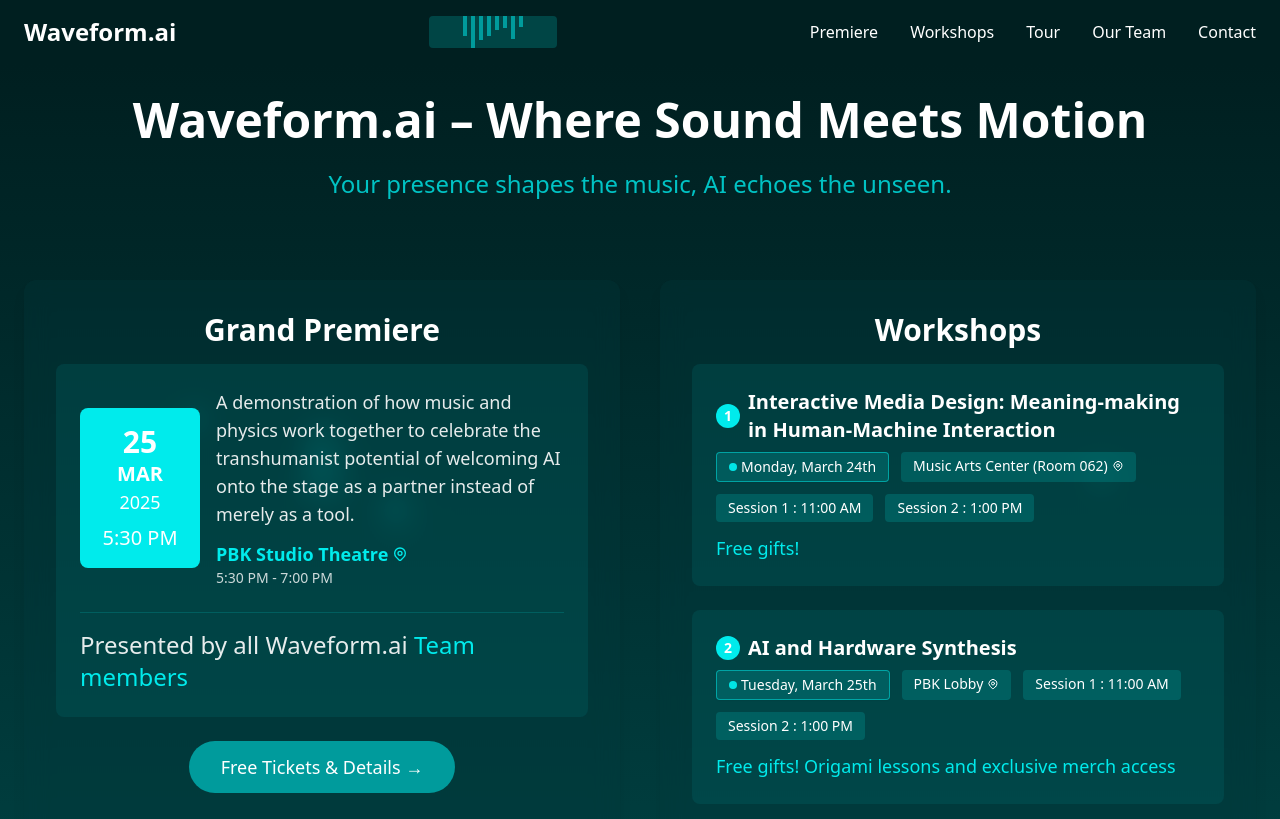
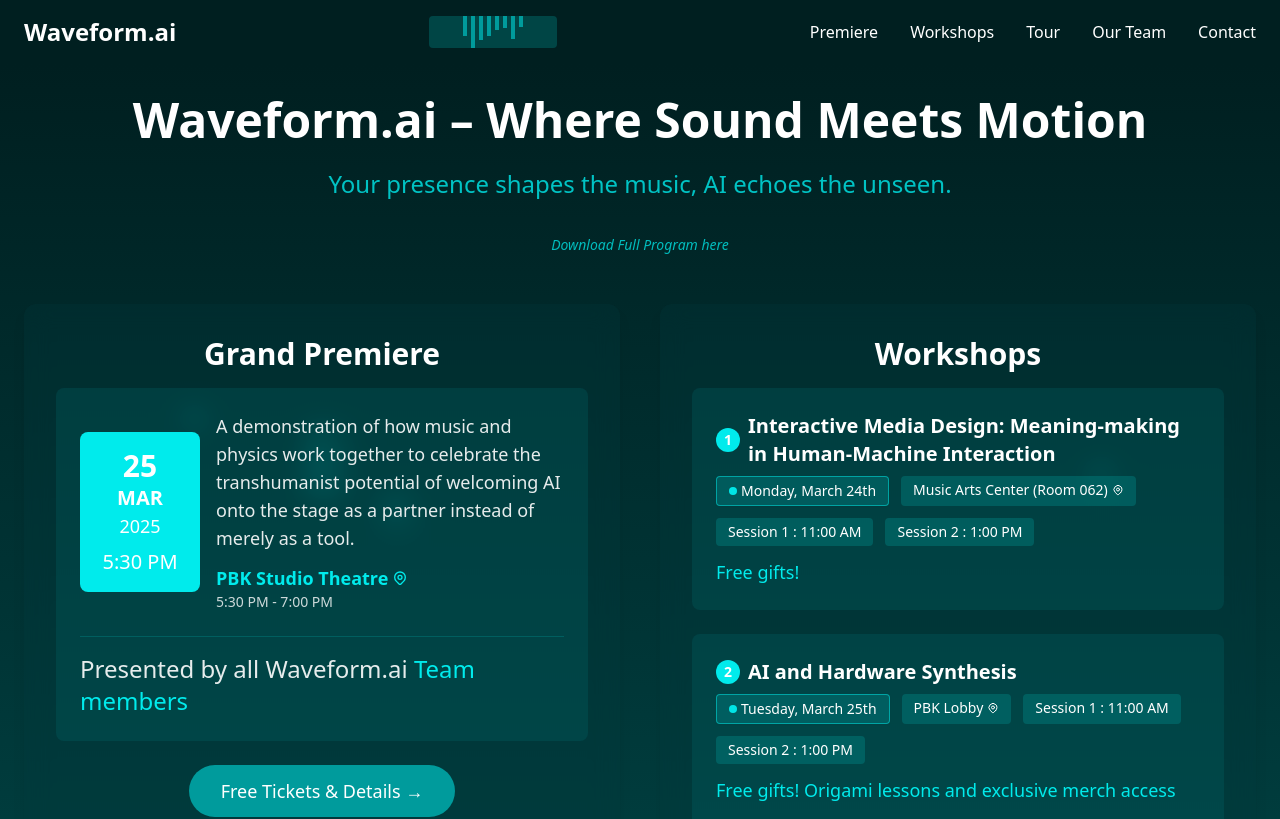
Before and after one commit to CTlandu/waveform.ai_colin_copy, a React (Vite) app in the folder frontend/: page / in a window 1280 px wide. Shown: the top 819 px of the page. Built offline with nearby package versions, Linux system fonts and the light colour scheme.

Commit message:
Update: program pdf and links added to landing & premiere pages

```diff
--- a/frontend/src/Pages/LandingPage.jsx
+++ b/frontend/src/Pages/LandingPage.jsx
@@ -12,7 +12,7 @@ const LandingPage = () => {
       <FloatingBubbles />
 
       {/* Hero Section */}
-      <section className="relative py-8 px-6">
+      <section className="relative pt-8 px-6">
         <div className="max-w-7xl mx-auto">
           <div className="text-center">
             {/* Main Title and Description */}
@@ -22,6 +22,16 @@ const LandingPage = () => {
             <p className="text-2xl text-primary-90/80 max-w-2xl mx-auto">
               Your presence shapes the music, AI echoes the unseen.
             </p>
+          </div>
+          <div className="text-center mt-8">
+            <a
+              href="/src/assets/Waveform.ai_ProgramFINAL.pdf"
+              className="text-primary-60 hover:text-primary-90 transition-colors text-sm italic"
+              target="_blank"
+              rel="noopener noreferrer"
+            >
+              Download Full Program here
+            </a>
           </div>
         </div>
       </section>
--- a/frontend/src/Pages/PremierePage.jsx
+++ b/frontend/src/Pages/PremierePage.jsx
@@ -39,6 +39,16 @@ const PremierePage = () => {
                     Free gifts for all attendees
                   </span>
                 </div>
+              </div>
+              <div className="text-center mt-4">
+                <a
+                  href="/src/assets/Waveform.ai_ProgramFINAL.pdf"
+                  className="text-primary-90/80 hover:text-primary-90 transition-colors text-sm"
+                  target="_blank"
+                  rel="noopener noreferrer"
+                >
+                  Download Full Program here
+                </a>
               </div>
             </div>
 
```
Also changed, not shown: 1 other file (tests, documents, lock files or other folders).
